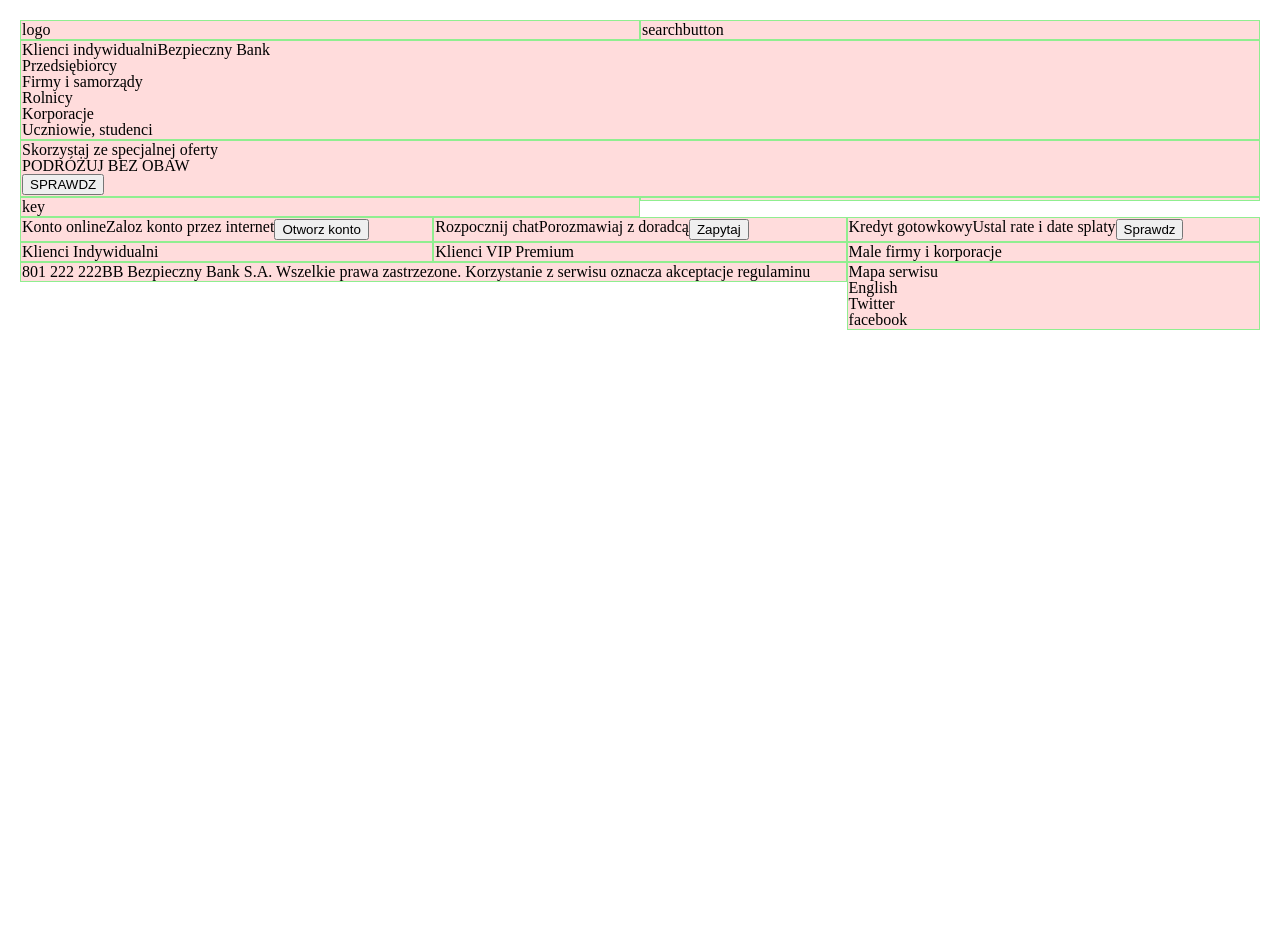
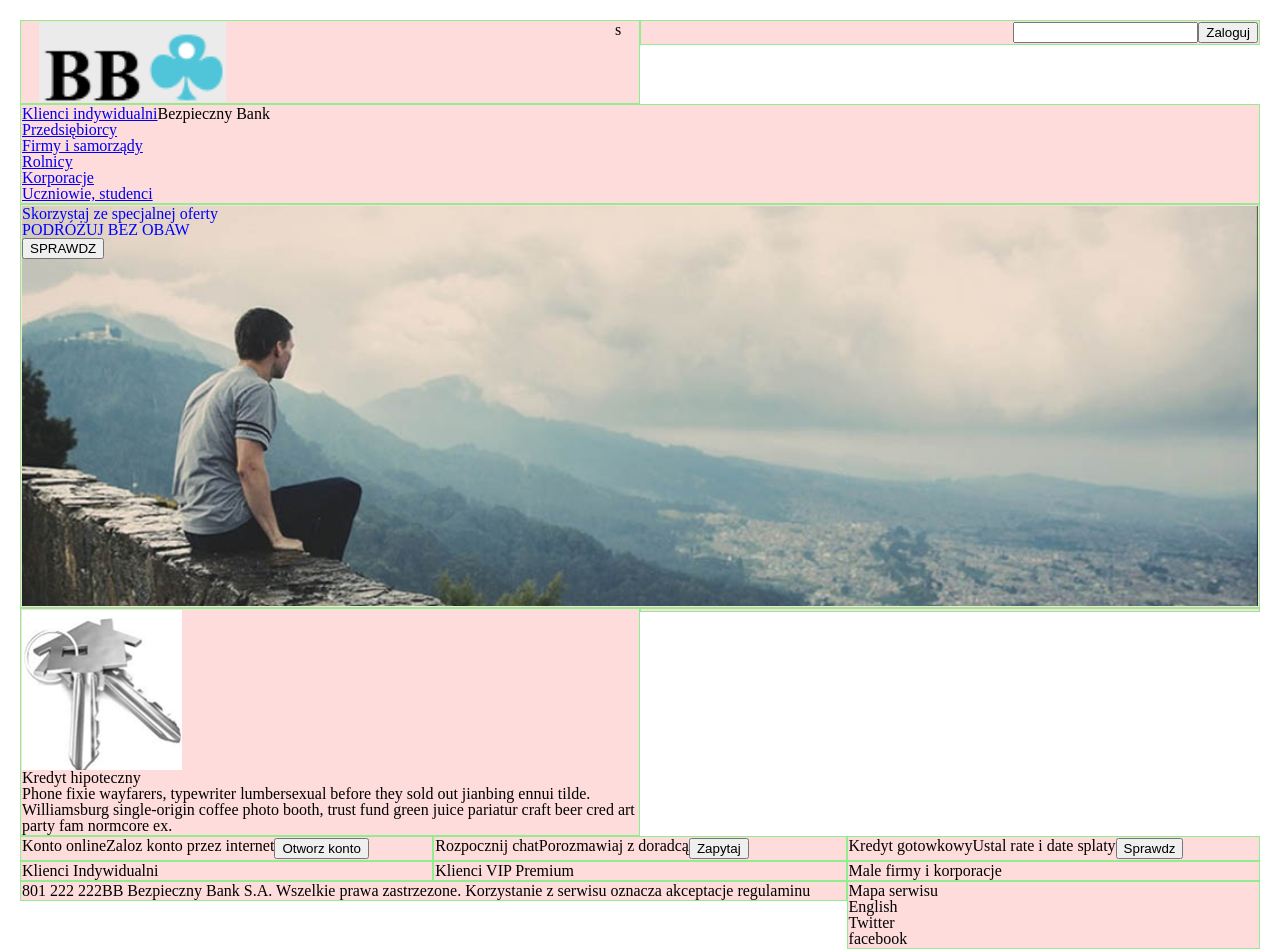
Before and after one commit to hihajdus/Safe_bank_workshop, a website: page index.html in a window 1280 px wide. Before the commit the page ends 800 px from the top, so only its background shows below. Drawn offline with Linux system fonts and the light colour scheme.

Commit message:
inserting the content

```diff
--- a/index.html
+++ b/index.html
@@ -11,15 +11,16 @@
           <div class="grid-container">
 
               <div id="header" class="row">
-                  <div id="logo" class="col-3">
-                    <p>logo</p>
+                  <div id="logo" class="col-3 container">
+                      <div id="image_logo"></div>
+                      <div id="menu_mobile">s</div>
                   </div>
-                  <div class="col-3">
+                  <div id="login" class="col-3 container">
                       <div id="search">
-                        <p>search</p>
+                          <input type="search">
                       </div>
                       <div id="button">
-                        <p>button</p>
+                          <button>Zaloguj</button>
                       </div>
                   </div>
               </div>
@@ -28,45 +29,55 @@
                   <div class="col-6">
                       <ul>
                           <li>
-                            Klienci indywidualni
+                            <a href="#">Klienci indywidualni</a>
                           </li>
                           <li>
-                            Przedsiębiorcy
+                            <a href="#">Przedsiębiorcy</a>
                           </li>
                           <li>
-                            Firmy i samorządy
+                            <a href="#">Firmy i samorządy</a>
                           </li>
                           <li>
-                            Rolnicy
+                            <a href="#">Rolnicy</a>
                           </li>
                           <li>
-                            Korporacje
+                            <a href="#">Korporacje</a>
                           </li>
                           <li>
-                            Uczniowie, studenci
+                            <a href="#">Uczniowie, studenci</a>
                           </li>
                       </ul>
                       <p>Bezpieczny Bank</p>
                   </div>
               </div>
 
-              <div id="section_landscape" class="row">
-                  <div class="col-6">
-                      <div id="window">
-                          <p>Skorzystaj ze specjalnej oferty</p>
-                          <p>PODRÓŻUJ BEZ OBAW</p>
-                          <button>SPRAWDZ</button>
+              <div  class="row">
+                  <div class="col-6 container">
+                      <div id="section_landscape" class="container">
+                          <div id="element_decoration">
+                          </div>
+                          <div id="window">
+                              <p>Skorzystaj ze specjalnej oferty</p>
+                              <p>PODRÓŻUJ BEZ OBAW</p>
+                              <button>SPRAWDZ</button>
+                          </div>
                       </div>
                   </div>
               </div>
 
               <div id="section_key" class="row">
-                  <div class="col-3">
+                  <div class="col-3 container">
                       <div id="image_key">
-                        <p>key</p>
                       </div>
+                      <div id="text_key">
+                          <p>Kredyt hipoteczny</p>
+                          <p>
+                              Phone fixie wayfarers, typewriter lumbersexual before they sold out jianbing ennui tilde. Williamsburg single-origin coffee photo booth, trust fund green juice pariatur craft beer cred art party fam normcore ex.
+                          </p>
+                      </div>
+
                   </div>
-                  <div class="col-3">
+                  <div class="col-3 container">
                       <div id="slide">
                       </div>
                   </div>
--- a/sass/partials/_section.scss
+++ b/sass/partials/_section.scss
@@ -0,0 +1,58 @@
+/* --- header --- */
+
+#header {
+    #logo {
+        justify-content: center;
+        #image_logo {
+            background-image: url('../images/logo.png');
+            background-size: contain;
+            background-repeat: no-repeat;
+            height: 10vh;
+            width: 45vw;
+        }
+    }
+    #login {
+        justify-content: flex-end;
+    }
+}
+
+/* --- landscape --- */
+
+#section_landscape {
+    background-image: url('../images/zdjecie_1.png');
+    background-size: cover;
+    background-repeat: no-repeat;
+    background-color: black;
+    color: blue;
+    width: 100vw;
+    height: 50vh;
+    #element_decoration {
+
+    }
+    #window {
+
+    }
+}
+
+
+/* --- key --- */
+
+#section_key {
+    .container {
+
+    }
+    #image_key {
+        background-image: url('../images/klucze.png');
+        background-size: cover;
+        background-repeat: no-repeat;
+        height: 20vh;
+        width: 20vh;
+
+    }
+    #text_key {
+
+    }
+    #slide {
+
+    }
+}
```
Also changed, not shown: css/main.css.
